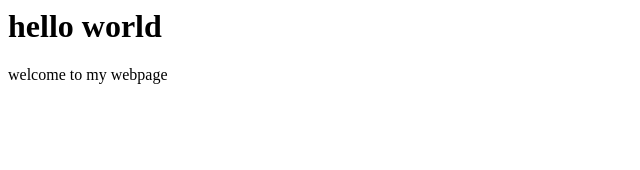
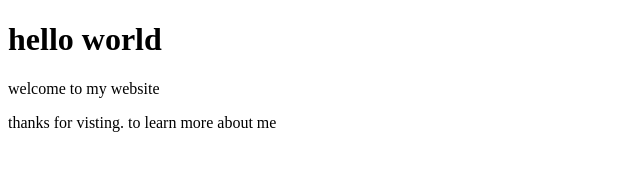
Before and after one commit to 28joshnedd/28joshnedd.github.io, a plain HTML site: page index.html in a window 1280 px wide. Shown: the whole page, without its empty margins (0-640 px from the left). Drawn offline with Linux system fonts and the light colour scheme.

Commit message:
Add files via upload

```diff
--- a/index.html
+++ b/index.html
@@ -1,2 +1,15 @@
-<h1>hello world</h1>
-<p>welcome to my webpage</p>
+<!DOCTYPE html>
+<html lang="en">
+<head>
+    <meta charset="UTF-8">
+    <meta name="viewport" content="width=device-width, initial-scale=1.0">
+    <title>Josh's Wwbsite</title>
+</head>
+<body>
+        <h1>hello world</h1>
+        <p>welcome to my website</p>
+        <p>thanks for visting. to learn more about me <a href="aboutme.html
+            "></a>
+
+</body>
+</html>
```
Also changed, not shown: 1 other file.
